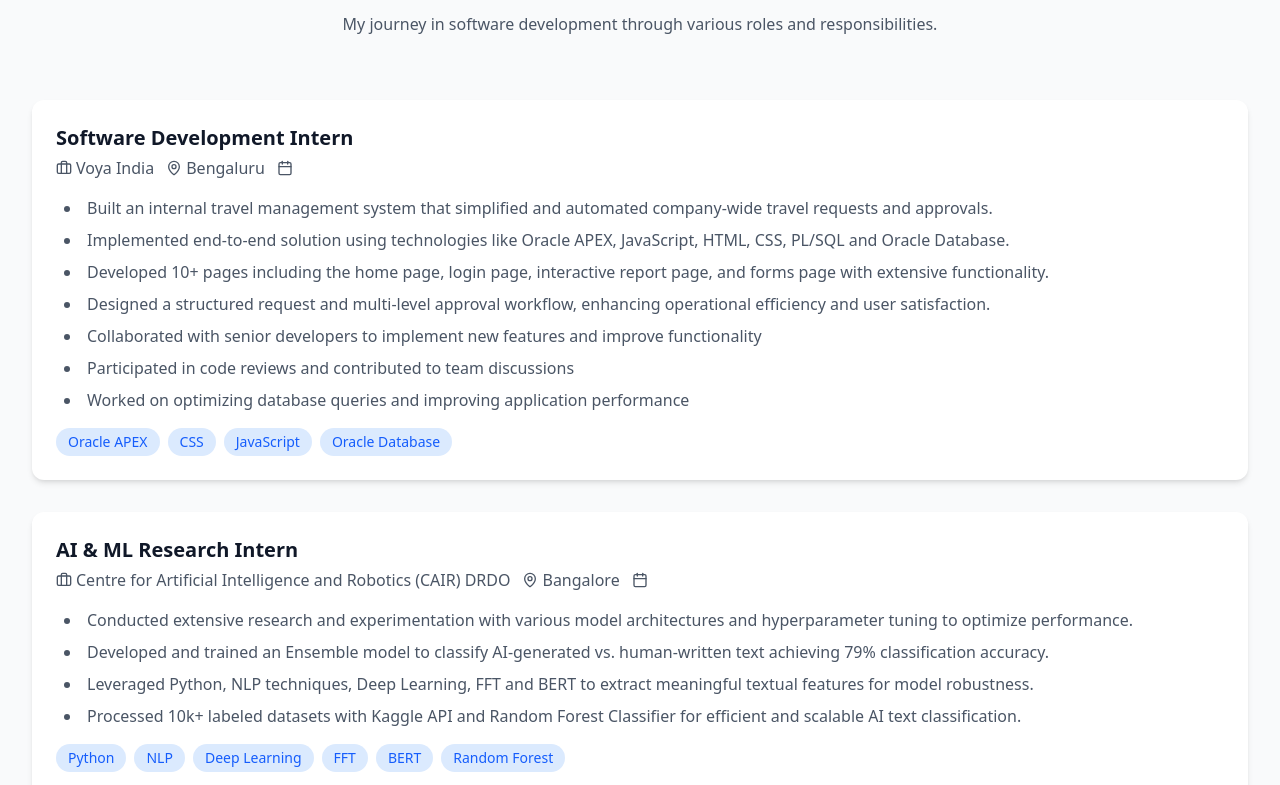
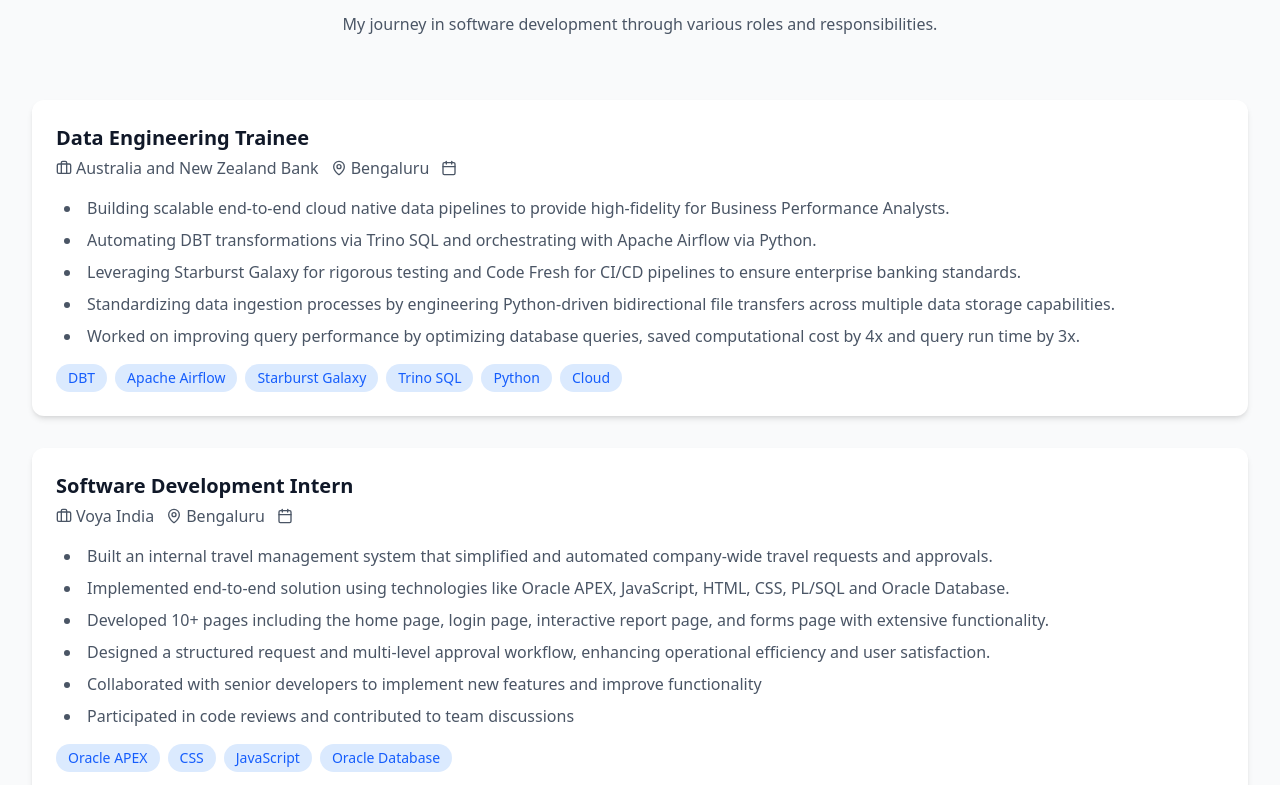
Before and after one commit to Gauravag6432/My_portfolio, a React (Vite) app in the folder Frontend/: page / in a window 1280 px wide. Shown: the part 1892-2677 px from the top of the page. Built offline with nearby package versions, Linux system fonts and the light colour scheme.

Commit message:
updated experience

```diff
--- a/Frontend/src/components/Home/Experience.jsx
+++ b/Frontend/src/components/Home/Experience.jsx
@@ -2,6 +2,19 @@
 
 const Experience = () => {
   const experiences = [
+    {
+      title: "Data Engineering Trainee",
+      company: "Australia and New Zealand Bank",
+      location: "Bengaluru",
+      description: [
+        "Building scalable end-to-end cloud native data pipelines to provide high-fidelity for Business Performance Analysts.",
+        "Automating DBT transformations via Trino SQL and orchestrating with Apache Airflow via Python.",
+        "Leveraging Starburst Galaxy for rigorous testing and Code Fresh for CI/CD pipelines to ensure enterprise banking standards.",
+        "Standardizing data ingestion processes by engineering Python-driven bidirectional file transfers across multiple data storage capabilities.",
+        "Worked on improving query performance by optimizing database queries, saved computational cost by 4x and query run time by 3x. "
+      ],
+      technologies: ["DBT", "Apache Airflow", "Starburst Galaxy", "Trino SQL", "Python", "Cloud"]
+    },
     {
       title: "Software Development Intern",
       company: "Voya India",
@@ -12,8 +25,7 @@
         "Developed 10+ pages including the home page, login page, interactive report page, and forms page with extensive functionality.",
         "Designed a structured request and multi-level approval workflow, enhancing operational efficiency and user satisfaction.",
         "Collaborated with senior developers to implement new features and improve functionality",
-        "Participated in code reviews and contributed to team discussions",
-        "Worked on optimizing database queries and improving application performance"
+        "Participated in code reviews and contributed to team discussions"
       ],
       technologies: ["Oracle APEX", "CSS", "JavaScript", "Oracle Database"]
     },
```
